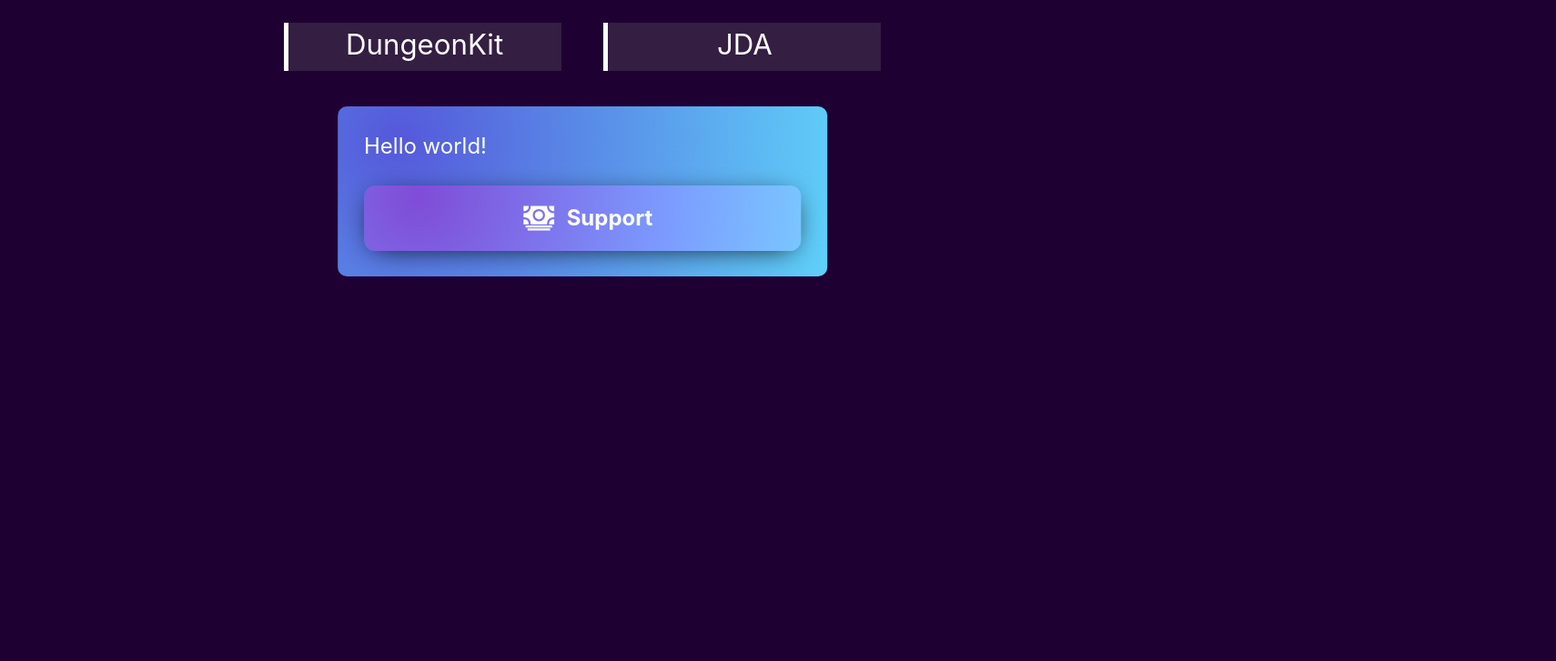
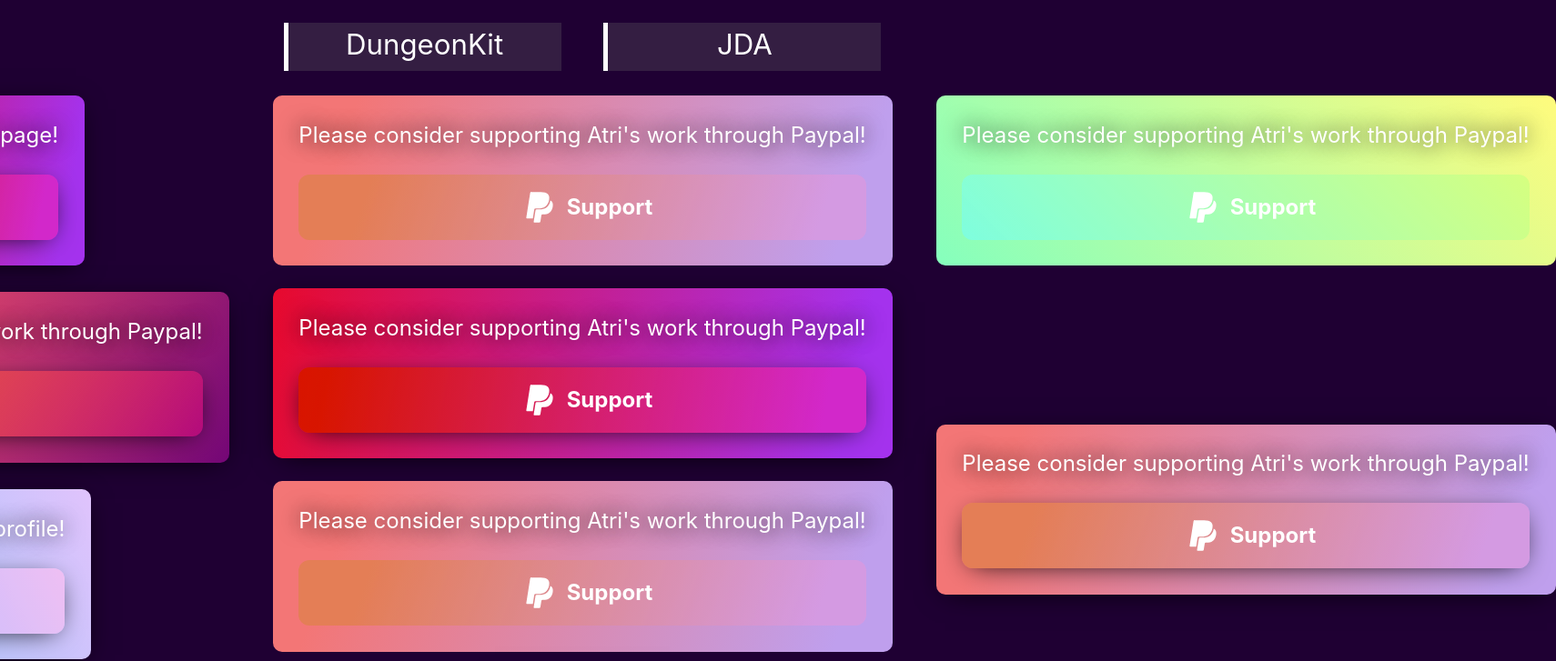
Before and after one commit to AtriusX/AtriusX.github.io, a React (Create React App) app: page / in a window 1280 px wide. Shown: the part 652-1379 px from the top of the page at 91% size, 1710 px wide, since content can reach past the window. Before the commit the page ends 962 px from the top, so only its background shows below. Built offline with nearby package versions, Linux system fonts and the light colour scheme.

Commit message:
Another project dump

```diff
--- a/src/App.tsx
+++ b/src/App.tsx
@@ -6,8 +6,7 @@
 import Post from './pages/Post';
 import About from './pages/About';
 import NotFound from './pages/NotFound';
-import Navigation, { NavItem } from './components/navbar/Navbar';
-import Paypal from './components/SupportBadge/SupportBadge'
+import Navigation, { NavItem } from './components/navigation/Navigation';
 
 export default function App() {
   return <>
--- a/src/components/SupportBadge/SupportBadge.tsx
+++ b/src/components/SupportBadge/SupportBadge.tsx
@@ -2,17 +2,24 @@
 import { ExternalLink } from '../link/Link';
 import './supportbadge.css';
 import { IconType } from 'react-icons';
-export interface PaypalData extends HTMLProps<any> {
+import BadgeContainer from './badgecontainer/BadgeContainer';
+
+export {
+    BadgeContainer
+}
+
+export interface BadgeData extends HTMLProps<any> {
     icon?: IconType,
     buttonText?: string,
     link: string,
     className?: string,
-    look?: string
+    look?: string,
+    flat?: boolean
 }
 
-function Paypal(props: PaypalData) {
-    let { look, style, link, buttonText, className, children, ...others } = props;
-    let css = { backgroundImage: look };
+function SupportBadge(props: BadgeData) {
+    let { look, style, link, buttonText, className, children, width, flat, ...others } = props;
+    let css = { backgroundImage: look, boxShadow: flat === undefined ? "0 5px 30px -10px #000" : undefined };
     let Icon = props.icon
     let classes = `badge ${className}`;
     let content = <>
@@ -21,7 +28,7 @@
     </>
 
     return (
-        <div {...others} style={{...css, ...style}} className={classes}>
+        <div {...others} style={{...css, ...style, width: width ?? "fit-content"}} className={classes}>
             {children !== undefined ? content : ""}
             <ExternalLink style={css} className={"support"} to={link} text={buttonText ?? "Support"}>
                 {Icon !== undefined ? <Icon className={"logo"} size="1.5em"/> : ""}
@@ -30,4 +37,4 @@
     )
 }
 
-export default Paypal;
+export default SupportBadge;
--- /dev/null
+++ b/src/components/SupportBadge/badgecontainer/BadgeContainer.tsx
@@ -0,0 +1,24 @@
+import React, { CSSProperties, HTMLProps } from "react";
+import './badgecontainer.css';
+import { Property } from 'csstype';
+
+export interface BadgeProps extends HTMLProps<any> {
+    columnize?: boolean,
+    justify?: Property.JustifyContent,
+    align?: Property.AlignItems
+}
+
+function BadgeContainer(props: BadgeProps) {
+    let { children, columnize, style, height, justify, align, ...others} = props;
+    let css: CSSProperties = { ...style,
+        flexDirection: columnize ? "column" : "row",
+        height: height ?? "fit-content",
+        justifyContent: justify ?? "center",
+        alignItems: align ?? "center"
+    };
+    return <div {...others} style={css} className={"badge-container"}>
+        {children}
+    </div>
+}
+
+export default BadgeContainer;
--- /dev/null
+++ b/src/components/SupportBadge/badgecontainer/badgecontainer.css
@@ -0,0 +1,14 @@
+.badge-container {
+	position: relative;
+    display: flex;
+    flex-wrap: wrap;
+    width: 100%;
+	left: 50%;
+    transform: translateX(-50%);
+    align-content: center;
+}
+
+.badge {
+	margin: 0.5em 1em;
+    flex-basis: fit-content;
+}
--- a/src/components/SupportBadge/supportbadge.css
+++ b/src/components/SupportBadge/supportbadge.css
@@ -1,7 +1,8 @@
 .badge {
-    display: block;
-    width: 20em;
+    position: relative;
+    display: inline-block;
     padding: 1.2em;
+    width: 25%;
 }
 
 .badge p {
@@ -12,21 +13,24 @@
     text-align: left;
     z-index: 100;
     white-space: normal;
+    text-shadow: 0 0 25px #000;
 }
 
 .support {
+    position: relative;
     display: flex;
     font-weight: 700;
     align-items: center;
     border-radius: 0.5em;
     justify-content: center;
-    box-shadow: 0 5px 30px -10px #000;
     filter: hue-rotate(20deg);
+    overflow: hidden;
 }
 
 .support:hover {
     filter: hue-rotate(-20deg);
     box-shadow: 0 5px 20px -10px #000;
+    transform: translateY(-2px);
 }
 
 .logo {
--- a/src/components/navbar/Navbar.tsx
+++ b/src/components/navigation/Navigation.tsx
@@ -1,17 +1,17 @@
 import React from 'react'
-import { LinkProps, Route, RouteProps, Switch } from 'react-router-dom'
-import './navbar.css';
-import Link from '../link/Link';
+import { Route, Switch } from 'react-router-dom'
+import NavItem from './navitem/NavItem';
+import './navigation.css';
 
-export interface NavbarData {
+export {
+    NavItem
+}
+
+export interface NavigationData {
     children?: React.ReactNode
 };
 
-export interface NavItemData extends RouteProps {
-    text?: string
-};
-
-function Navigation(props: NavbarData) {
+function Navigation(props: NavigationData) {
     let routes = Object.entries(props.children ?? []).map(([_, i]) => i) as Array<NavItem>
     let items = routes.filter(a => a.props.text !== undefined);
     return <>
@@ -28,12 +28,4 @@
     </>;
 }
 
-export class NavItem extends React.Component<NavItemData, NavItemData> {
-    public render() {
-        return <li>
-            <Link to={this.props.path as string} text={this.props.text} />
-        </li>
-    }
-}
-
 export default Navigation;
--- /dev/null
+++ b/src/components/navigation/navitem/NavItem.tsx
@@ -0,0 +1,17 @@
+import React from 'react';
+import { RouteProps } from 'react-router-dom';
+import Link from '../../link/Link'
+
+export interface NavItemData extends RouteProps {
+    text?: string
+};
+
+class NavItem extends React.Component<NavItemData, NavItemData> {
+    public render() {
+        return <li>
+            <Link to={this.props.path as string} text={this.props.text} />
+        </li>
+    }
+}
+
+export default NavItem;
--- a/src/pages/Home.css
+++ b/src/pages/Home.css
@@ -79,10 +79,6 @@
 	100% { opacity: 1;   }
 }
 
-.paypal {
-	position: relative;
-	left: 50%;
-	transform: translateX(-50%);
-	margin: 1em 0 8em;
+.badge {
 	border-radius: 10px;
 }
--- a/src/pages/Home.tsx
+++ b/src/pages/Home.tsx
@@ -2,10 +2,28 @@
 import Project from '../Project/Project';
 import Avatar from '../Avatar/Avatar';
 import './Home.css';
-import SupportBadge from '../components/SupportBadge/SupportBadge';
-import { IoLogoPaypal, IoLogoYoutube, IoCashSharp } from 'react-icons/io5';
+import SupportBadge, { BadgeContainer } from '../components/supportbadge/SupportBadge';
+import { IoLogoGithub, IoLogoPaypal, IoLogoTwitter } from 'react-icons/io5';
+
+const grads = [
+    "linear-gradient( 101.2deg,  rgba(247,0,0,1) -21.9%, rgba(164,50,237,1) 92.2% )",
+    "linear-gradient( 123.9deg,  rgba(241,81,104,1) 34.2%, rgba(196,12,183,0.51) 100.1% )",
+    "linear-gradient( 111.9deg,  rgba(0,81,146,1) 0.3%, rgba(14,250,255,1) 90% )",
+    "radial-gradient( circle 933.4px at 0.9% -2.6%,  rgba(1,220,215,1) 0%, rgba(171,196,251,1) 47.6%, rgba(224,188,253,1) 72.8%, rgba(255,182,194,1) 100.3% )",
+    "linear-gradient( 109.6deg,  rgba(243,118,118,1) 12.6%, rgba(191,159,237,1) 91.1% )",
+    "linear-gradient(62deg, #8EC5FC 0%, #E0C3FC 100%)",
+    "linear-gradient(90deg, #00DBDE 0%, #FC00FF 100%)",
+    "linear-gradient(45deg, #85FFBD 0%, #FFFB7D 100%)"
+];
 
 export default function Home() {
+    let test: Array<JSX.Element> = [];
+    for (let i = 0; i < 50; i++) {
+        test.push(<SupportBadge  icon={IoLogoPaypal} link="https://paypal.me/Atrius"
+            look={grads[Math.floor(Math.random() * grads.length)]} flat={i % 2 === 0 ? true : undefined }>
+            {i % 5 !== 0 ? "Please consider supporting Atri's work through Paypal!" : undefined}
+        </SupportBadge>);
+    }
   return <div id={"landing"}>
     <span className={"landing_text"}>
         Hey! I'm Atrius!
@@ -22,9 +40,52 @@
     <Project
         url={"https://github.com/DV8FromTheWorld/JDA"} name={"JDA"}
     />
-    <SupportBadge icon={IoCashSharp} link="https://paypal.me/Atrius" className={"paypal"}
-        look="radial-gradient( circle farthest-corner at 12.3% 19.3%,  rgba(85,88,218,1) 0%, rgba(95,209,249,1) 100.2% )">
-        Hello world!
-    </SupportBadge>
+    <BadgeContainer height="200em" justify="space-between" columnize>
+        <SupportBadge icon={IoLogoTwitter} link="https://twitter.com/ImAtrius" buttonText="Follow"
+            look={grads[Math.floor(Math.random() * grads.length)]}>
+            Check out my twitter page!
+        </SupportBadge>
+        <SupportBadge  icon={IoLogoPaypal} link="https://paypal.me/Atrius"
+            look={grads[Math.floor(Math.random() * grads.length)]}>
+            Please consider supporting Atri's work through Paypal!
+        </SupportBadge>
+        <SupportBadge  icon={IoLogoGithub} link="https://github.com/AtriusX" buttonText="View"
+            look={grads[Math.floor(Math.random() * grads.length)]}>
+            Check out my github profile!
+        </SupportBadge>
+        <SupportBadge  icon={IoLogoTwitter} link="https://twitter.com/ImAtrius" buttonText="Follow"
+            look={grads[Math.floor(Math.random() * grads.length)]}>
+            Check out my twitter page!
+        </SupportBadge>
+        <SupportBadge  icon={IoLogoPaypal} link="https://paypal.me/Atrius"
+            look={grads[Math.floor(Math.random() * grads.length)]}>
+            Please consider supporting Atri's work through Paypal!
+        </SupportBadge>
+        <SupportBadge  icon={IoLogoPaypal} link="https://paypal.me/Atrius"
+            look={grads[Math.floor(Math.random() * grads.length)]}>
+            Please consider supporting Atri's work through Paypal!
+        </SupportBadge>
+        <SupportBadge  icon={IoLogoGithub} link="https://github.com/AtriusX" buttonText="View"
+            look={grads[Math.floor(Math.random() * grads.length)]}>
+            Check out my github profile!
+        </SupportBadge>
+        <SupportBadge  icon={IoLogoTwitter} link="https://twitter.com/ImAtrius" buttonText="Follow"
+            look={grads[Math.floor(Math.random() * grads.length)]}>
+            Check out my twitter page!
+        </SupportBadge>
+        <SupportBadge  icon={IoLogoGithub} link="https://github.com/AtriusX" buttonText="View"
+            look={grads[Math.floor(Math.random() * grads.length)]}>
+            Check out my github profile!
+        </SupportBadge>
+        <SupportBadge  icon={IoLogoTwitter} link="https://twitter.com/ImAtrius" buttonText="Follow"
+            look={grads[Math.floor(Math.random() * grads.length)]}>
+            Check out my twitter page!
+        </SupportBadge>
+        <SupportBadge  icon={IoLogoGithub} link="https://github.com/AtriusX" buttonText="View"
+            look={grads[Math.floor(Math.random() * grads.length)]}>
+            Check out my github profile!
+        </SupportBadge>
+        {test}
+    </BadgeContainer>
   </div>
 }
```
Also changed, not shown: src/components/icon/Icon.tsx (deleted, +0 -16 lines), src/components/icon/icon.css (deleted, +0 -14 lines), src/components/navigation/navigation.css (renamed from src/components/navbar/navbar.css), 1 other file (tests, documents, lock files or other folders).
